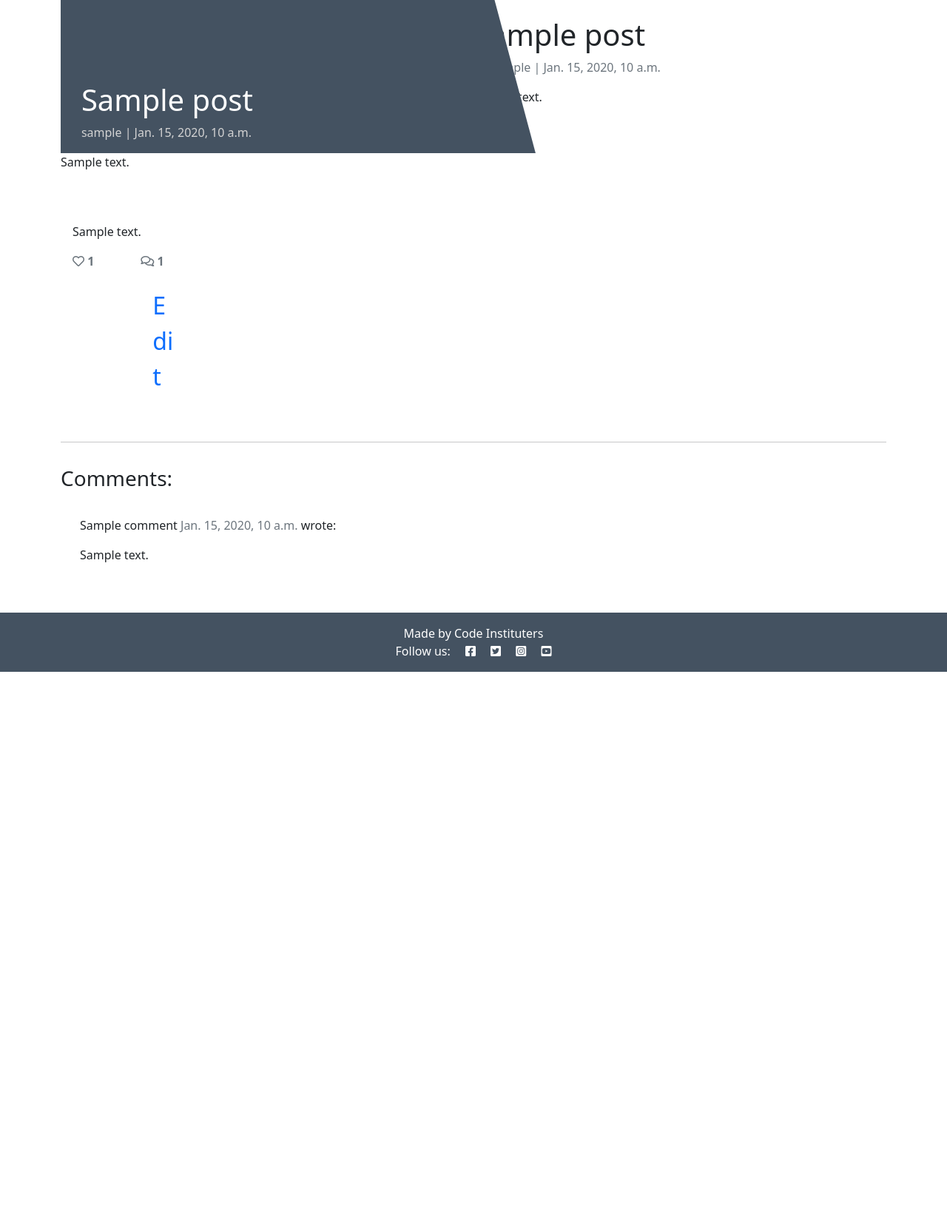
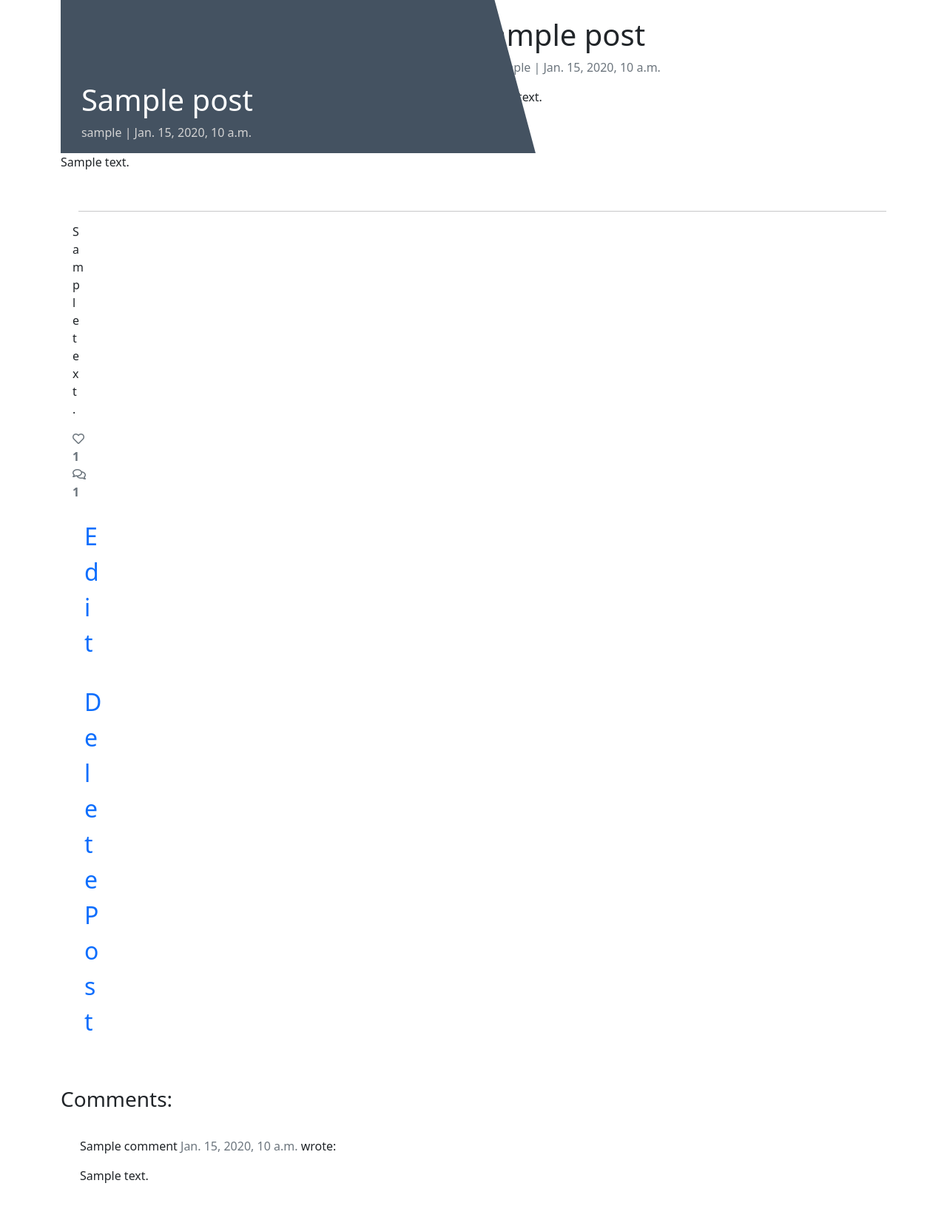
Before and after one commit to oconnorian3/recipesforu, a Django app: a page that uses templates/post_detail.html in a window 1280 px wide. Shown: the part 337-1990 px from the top of the page at 74% size. Before the commit the page ends 1245 px from the top, so only its background shows below. Run offline with Django 3.2, Linux system fonts and the light colour scheme; a user stored in the database is signed in; tables that the repository leaves empty hold one stand-in row (values such as "Sample post").

Commit message:
Added delete URL's to urls.py file

```diff
--- a/blog/urls.py
+++ b/blog/urls.py
@@ -1,11 +1,13 @@
 from . import views
 from .views import create_post
 from .views import edit_post
+from .views import delete_post
 from django.urls import path
 
 urlpatterns = [
     path("", views.PostList.as_view(), name="home"),
     path('edit/<slug:slug>/', views.edit_post, name='edit_post'),
     path('create/', views.create_post, name='create_post'),
+    path('delete/<slug:slug>/', views.delete_post, name='delete_post'),
     path('<slug:slug>/', views.PostDetail.as_view(), name='post_detail'),
 ]
--- a/blog/views.py
+++ b/blog/views.py
@@ -59,9 +59,12 @@
 
     return render(request, 'edit_post.html', {'form': form, 'post': post})
 
-def delete_post(request, id):
-    recipe = get_object_or_404(Recipe, id=id)
+def delete_post(request, slug):
+    post = get_object_or_404(Post, slug=slug)
     if request.method == 'POST':
-        recipe.delete()
+        post.delete()
         return redirect('home')
-    return render(request, 'delete_recipe.html', {'recipe': recipe})
+    context = {
+        'post': post,
+    }
+    return render(request, 'delete_post.html', context)
--- a/templates/post_detail.html
+++ b/templates/post_detail.html
@@ -55,6 +55,10 @@
 
                     </div>
                         {% endif %}
+                        {% if user.is_authenticated %}
+                    <div class="text-right mt-3">
+                        <a class="nav-link" href="{% url 'delete_post' slug=post.slug %}">Delete Post</a>
+                        {% endif %}
                     </div>
                 </div>
             </div>
```
Also changed, not shown: templates/delete_post.html (renamed from templates/delete_recipe.html, +6 -3 lines).
